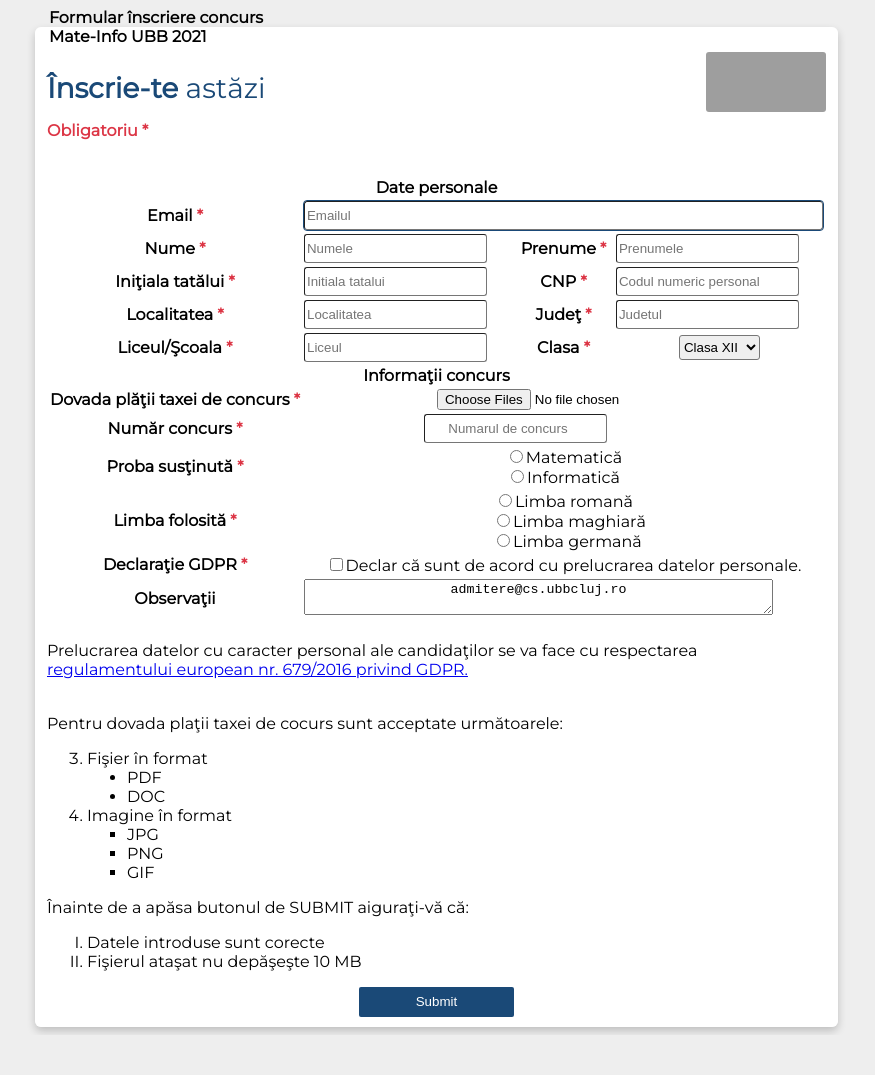
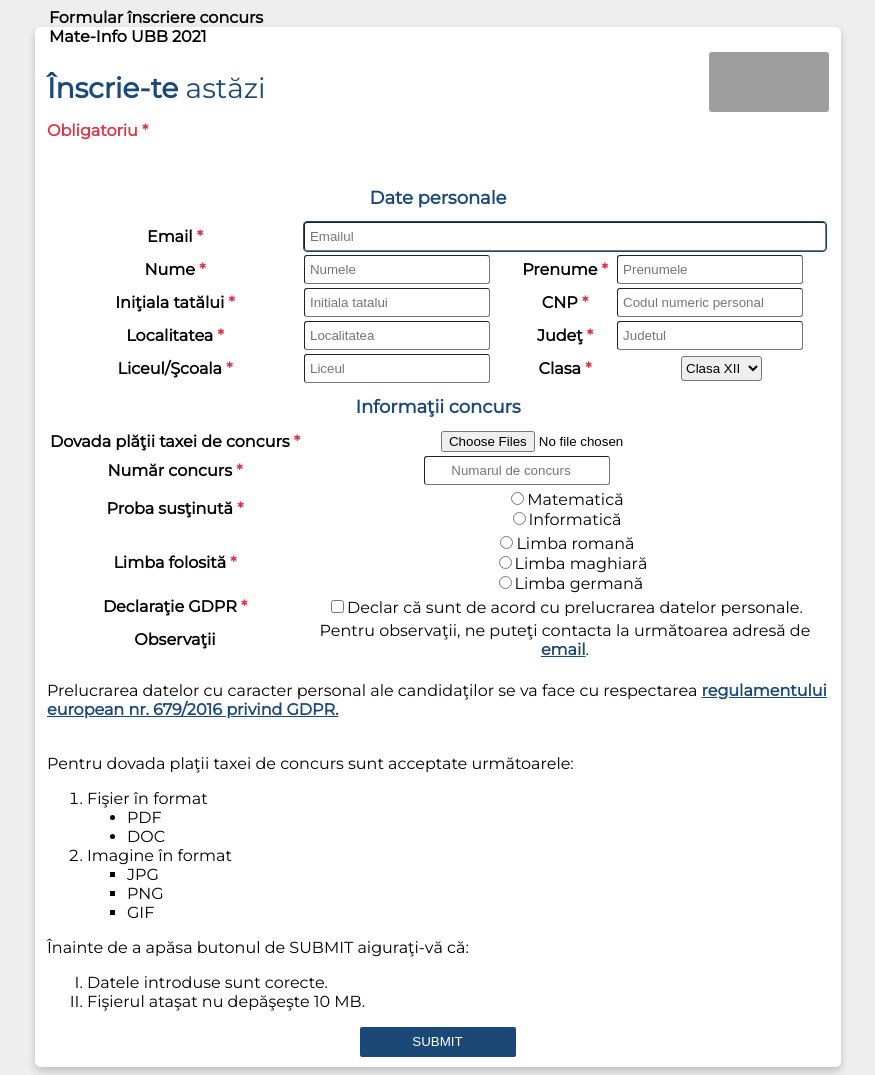
Before and after one commit to Autumn-Internship/Cosmin-Barzan, a plain HTML site: page CSS/index.html in a window 1280 px wide. Shown: the whole page, without its empty margins (291-1166 px from the left). Before the commit the page ends 1035 px from the top, so only its background shows below. Drawn offline with Linux system fonts and the light colour scheme; grey boxes are pictures that could not be loaded.

Commit message:
Replace textarea with a link to the email

```diff
--- a/CSS/form.css
+++ b/CSS/form.css
@@ -75,3 +75,26 @@ select {
 select:focus {
     outline: 1.5px solid var(--primary);
 }
+
+#observatii {
+    color: #000;
+}
+
+a {
+    color: var(--primary);
+    font-weight: bold;
+}
+
+input {
+    padding-left: 5px;
+}
+
+.obs {
+    text-align: center;
+}
+
+.form-section {
+    padding: 10px 0;
+    color: var(--primary);
+    font-size: 18px;
+}
--- a/CSS/index.html
+++ b/CSS/index.html
@@ -26,7 +26,7 @@
 
                 <table>
                     <tr>
-                        <th colspan="4">Date personale</th>
+                        <th colspan="4" class="form-section">Date personale</th>
                     </tr>
 
                     <tr>
@@ -101,7 +101,7 @@
                     </tr>
 
                     <tr>
-                        <th colspan="4">Informa&#355;ii concurs</th>
+                        <th colspan="4" class="form-section">Informa&#355;ii concurs</th>
                     </tr>
 
                     <tr>
@@ -154,10 +154,10 @@
 
                     <tr>
                         <th style="white-space: nowrap;">
-                            <label for="observatii">Observa&#355;ii</label>
+                            <label>Observa&#355;ii</label>
                         </th>
-                        <td colspan="3">
-                            <textarea name="message" id="observatii" rows="2" cols="56" maxlength="100" readonly style="text-align: center;">admitere@cs.ubbcluj.ro</textarea>
+                        <td colspan="3" class="obs">
+                            <span id="observatii">Pentru observa&#355;ii, ne pute&#355;i contacta la urm&#259;toarea adres&#259; de <a href="mailto:admitere@cs.ubbcluj.ro">email</a>.</span>
                         </td>
                     </tr>
                 </table>
@@ -169,9 +169,9 @@
 
                 <div> <br>
                     <p title="paragraph1">
-                        Pentru dovada pla&#355;ii taxei de cocurs sunt acceptate urm&#259;toarele:
+                        Pentru dovada pla&#355;ii taxei de concurs sunt acceptate urm&#259;toarele:
                     </p>
-                    <ol start="3">
+                    <ol>
                         <li>Fi&#351;ier &#238;n format
                             <ul style="list-style-type: disc;">
                                 <li>PDF</li>
@@ -190,12 +190,12 @@
                         &#206;nainte de a ap&#259;sa butonul de SUBMIT aigura&#355;i-v&#259; c&#259;:
                     </p>
                     <ol type="I">
-                        <li>Datele introduse sunt corecte</li>
-                        <li>Fi&#351;ierul ata&#351;at nu dep&#259;&#351;e&#351;te 10 MB</li>
+                        <li>Datele introduse sunt corecte.</li>
+                        <li>Fi&#351;ierul ata&#351;at nu dep&#259;&#351;e&#351;te 10 MB.</li>
                     </ol>
                 </div>
 
-                <input type="submit" value="Submit">
+                <input type="submit" value="SUBMIT">
 
             </fieldset>
         </form>
```
Also changed, not shown: CSS/style.css (line endings or trailing spaces).
